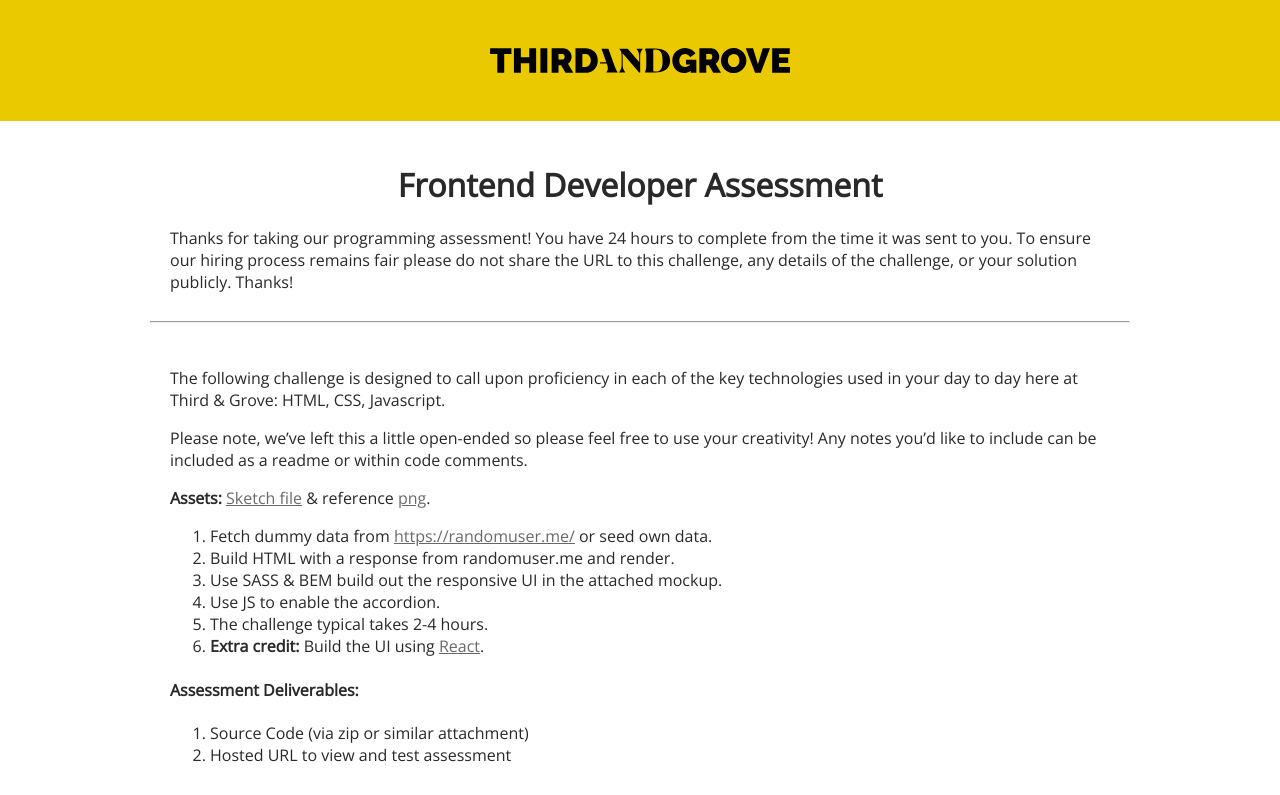
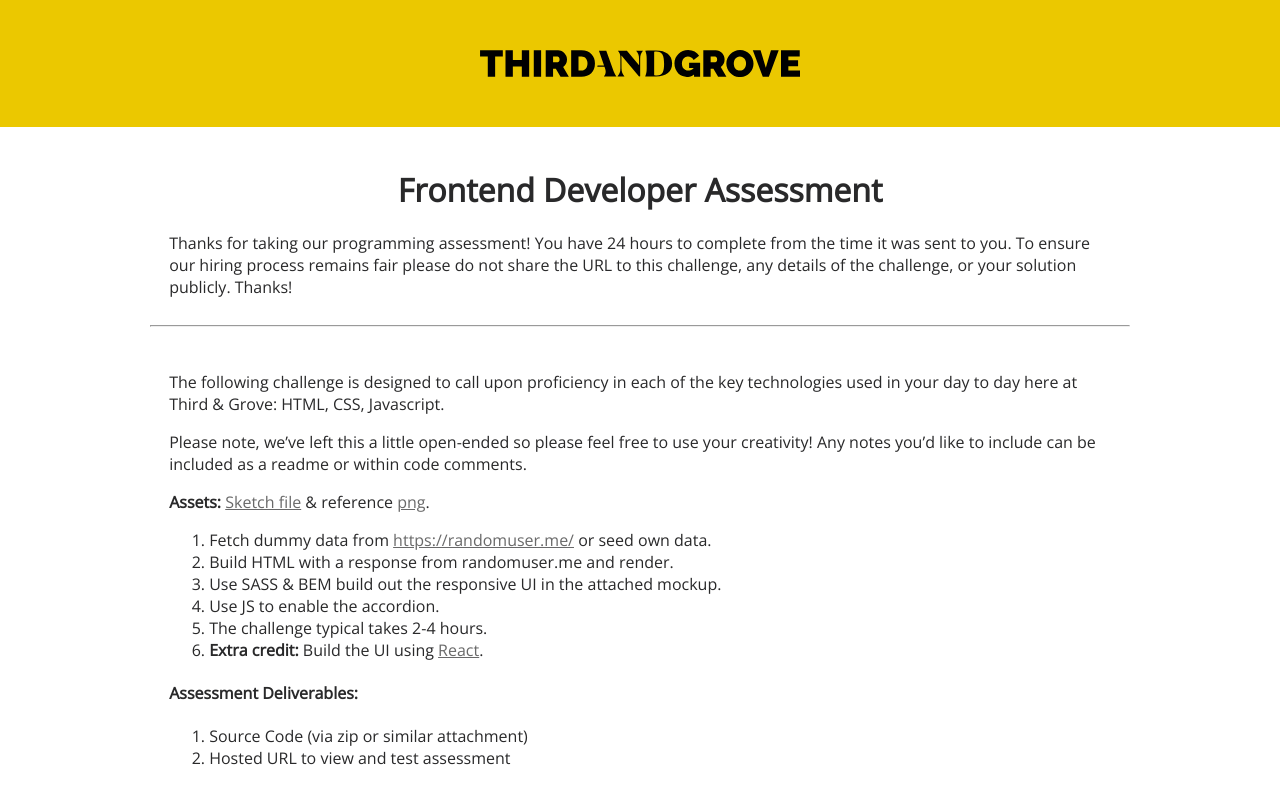
Before and after one commit to thirdandgrove/tag-frontend-assessment, a plain HTML site: page index.html in a window 1280 px wide. Shown: the top 795 px of the page. Drawn offline with nearby package versions, Linux system fonts and the light colour scheme.

Commit message:
Use consistent units.

```diff
--- a/index.html
+++ b/index.html
@@ -18,8 +18,12 @@
       }
 
       header, footer {
-        background-color: #EBC900;
-        padding: 3rem 0;
+        background-color: rgb(235, 200, 0);
+        padding: 3.125rem 0;
+      }
+
+      footer {
+        margin-top: 2rem;
       }
 
       h1 {
@@ -27,15 +31,19 @@
       }
 
       div {
-        padding: 20px;
+        padding: 1.2rem;
       }
 
       ul, ol {
-        margin-bottom: 10px;
+        margin-bottom: .8rem;
       }
 
       ul li {
         list-style: none;
+      }
+
+      hr {
+        color: rgba(41, 41, 42, 0.7);
       }
 
       a {
@@ -52,7 +60,7 @@
       img.logo {
         display: block;
         margin: 0 auto;
-        max-width: 300px;
+        max-width: 20rem;
       }
 
     </style>
```
